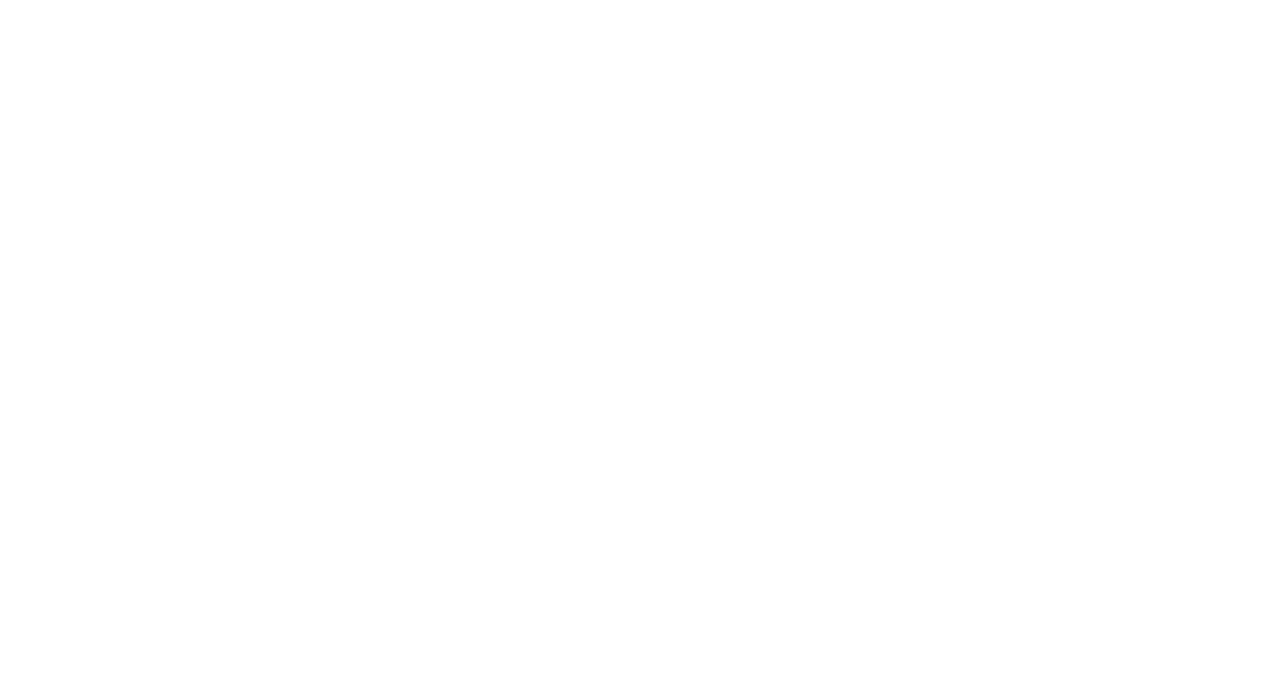
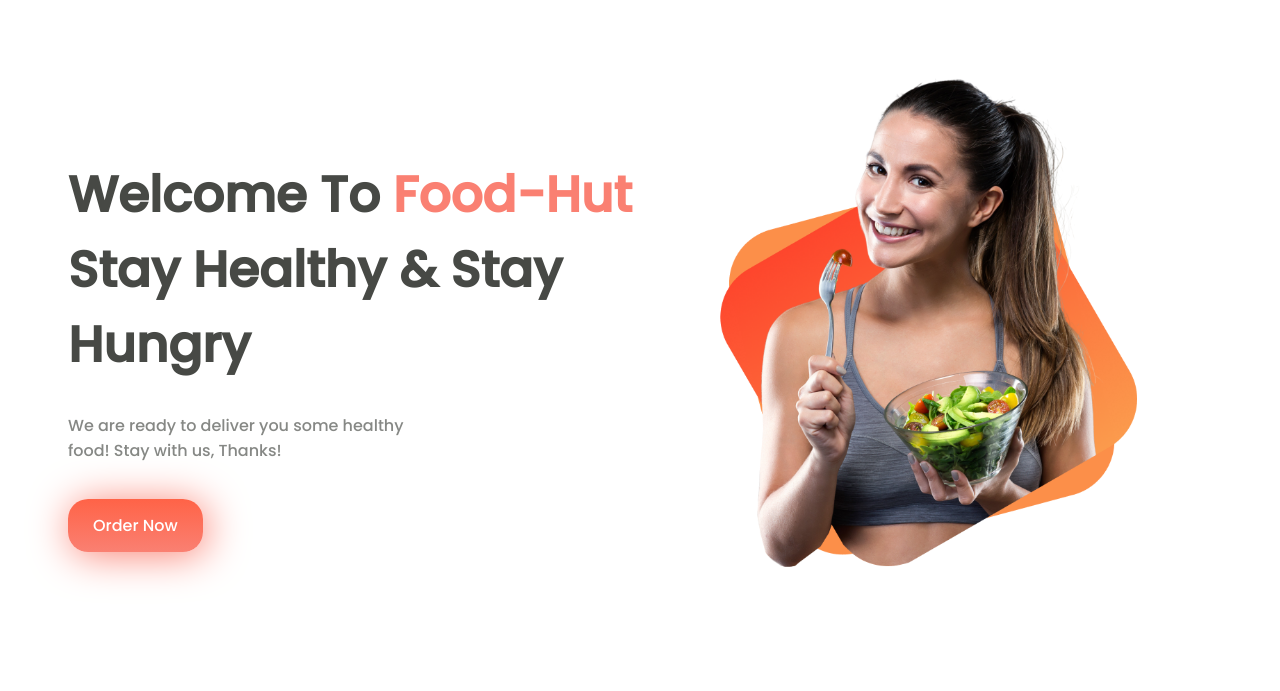
Before and after one commit to Pranta07/Food-Hut, a plain HTML site: page index.html in a window 1280 px wide. Drawn offline with Linux system fonts and the light colour scheme.

Commit message:
order section done

```diff
--- a/index.html
+++ b/index.html
@@ -14,9 +14,24 @@
         <link rel="preconnect" href="https://fonts.googleapis.com" />
         <link rel="preconnect" href="https://fonts.gstatic.com" crossorigin />
         <link
-            href="https://fonts.googleapis.com/css2?family=Poppins&display=swap"
+            href="https://fonts.googleapis.com/css2?family=Poppins:wght@500&display=swap"
             rel="stylesheet"
         />
     </head>
-    <body></body>
+    <body>
+        <section class="flexible" id="order-food">
+            <div class="intro half-width">
+                <h1>Welcome To <span class="orange">Food-Hut</span></h1>
+                <h1>Stay Healthy & Stay Hungry</h1>
+                <p>
+                    We are ready to deliver you some healthy food! Stay with us,
+                    Thanks!
+                </p>
+                <a target="_blank" class="button" href="">Order Now</a>
+            </div>
+            <div class="half-width">
+                <img src="images/Group 8425.png" alt="" />
+            </div>
+        </section>
+    </body>
 </html>
--- a/style.css
+++ b/style.css
@@ -1,3 +1,41 @@
 body {
     font-family: "Poppins", sans-serif;
 }
+.orange {
+    color: salmon;
+}
+h1 {
+    font-size: 50px;
+    margin: 0px;
+    color: rgb(71, 73, 69);
+}
+p {
+    width: 65%;
+    margin-top: 30px;
+    margin-bottom: 50px;
+    color: rgb(134, 136, 133);
+}
+.flexible {
+    display: flex;
+}
+.half-width {
+    width: 50%;
+}
+img {
+    padding-top: 60px;
+    width: 80%;
+}
+.intro {
+    padding: 150px 60px;
+}
+.button {
+    text-decoration: none;
+    background-image: linear-gradient(tomato, salmon);
+    padding: 15px 25px;
+    border-radius: 20px;
+    color: white;
+    box-shadow: 3px 3px 40px salmon;
+}
+#order-food {
+    margin-bottom: 50px;
+}
```
Also changed, not shown: images/Group 8425.png (added), images/my-photo.png (added).
